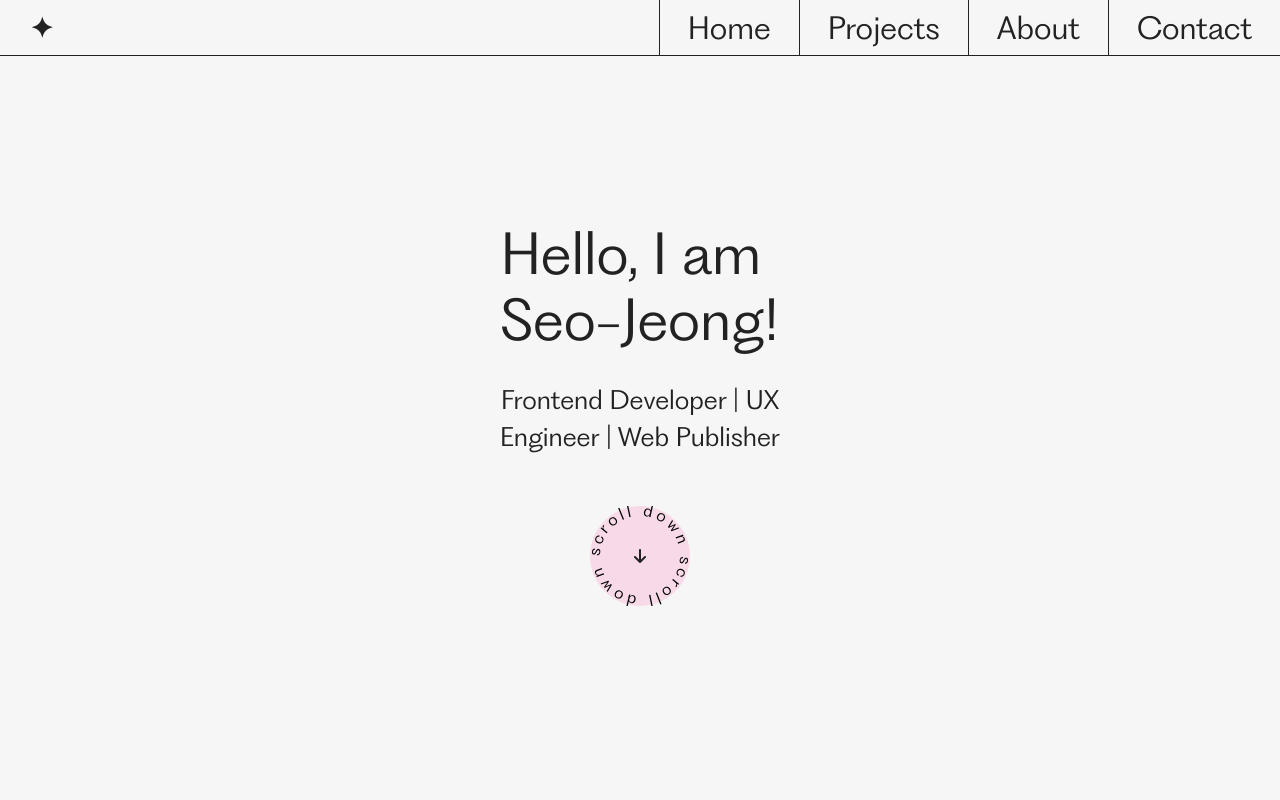
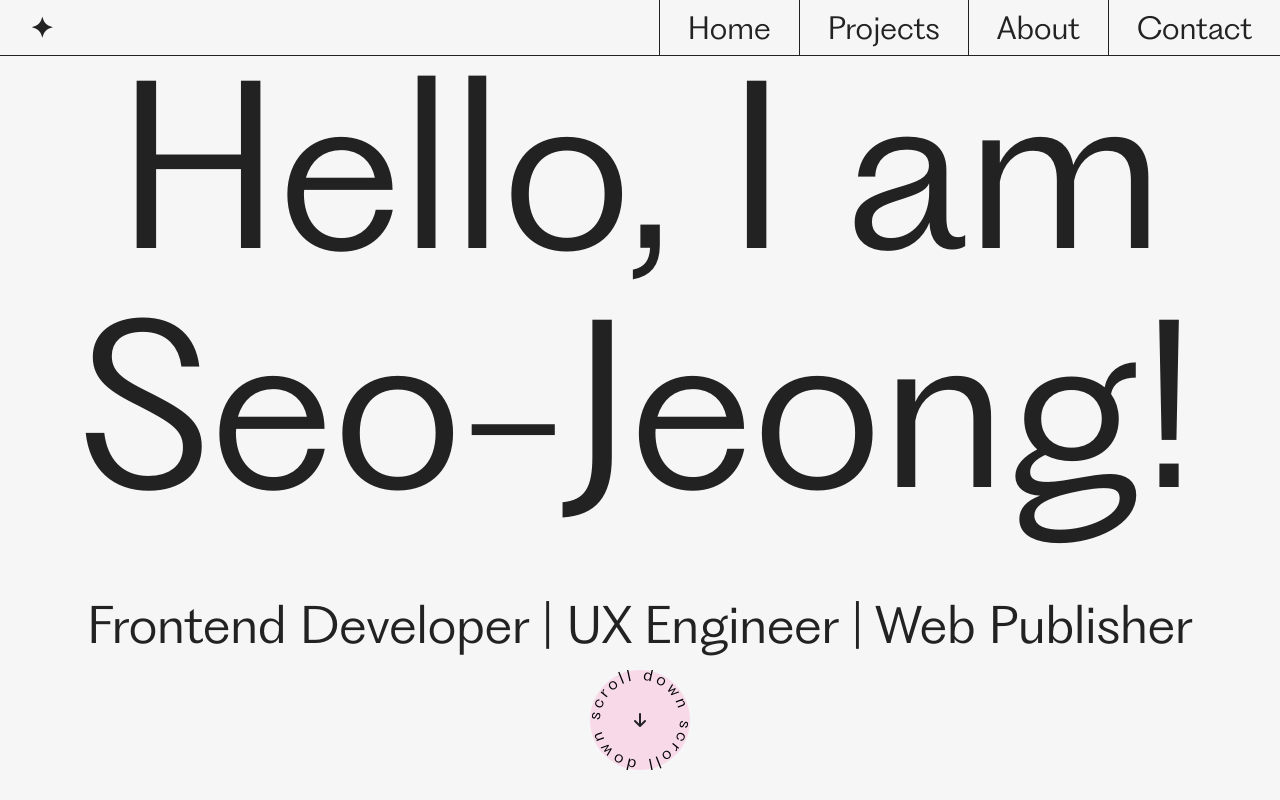
Before and after one commit to imseojeong/imseojeong.github.io, a website: page index.html in a window 1280 px wide. Drawn offline with Linux system fonts and the light colour scheme.

Commit message:
💄 Finish implementing both tablet & desktop style of home

```diff
--- a/styles/style.css
+++ b/styles/style.css
@@ -290,6 +290,36 @@ svg.scroll-down {
   .gnb-nav-item a:hover {
     transform: translate3d(1px, -1px, 0);
   }
+
+  /* Home */
+  #home {
+    position: relative;
+  }
+
+  .home-introduce .greeting {
+    margin-bottom: 60px;
+    font-size: 140px;
+    line-height: 1.1;
+    text-align: center;
+  }
+
+  .home-introduce .position {
+    font-size: 30px;
+  }
+
+  .home-introduce .position br {
+    display: none;
+  }
+
+  /* Scroll down button */
+  .scroll-down-button {
+    position: absolute;
+    bottom: 30px;
+  }
+
+  .scroll-down-button:hover {
+    transform: scale(1.1);
+  }
 }
 
 /* >= 1200px (desktop) */
@@ -310,4 +340,19 @@ svg.scroll-down {
     padding: 0 28px;
     font-size: 30px;
   }
+
+  /* Home */
+  .home-introduce {
+    margin-bottom: 120px;
+  }
+
+  .home-introduce .greeting {
+    margin-bottom: 65px;
+    font-size: 221px;
+    line-height: 1.08;
+  }
+
+  .home-introduce .position {
+    font-size: 49px;
+  }
 }
```
